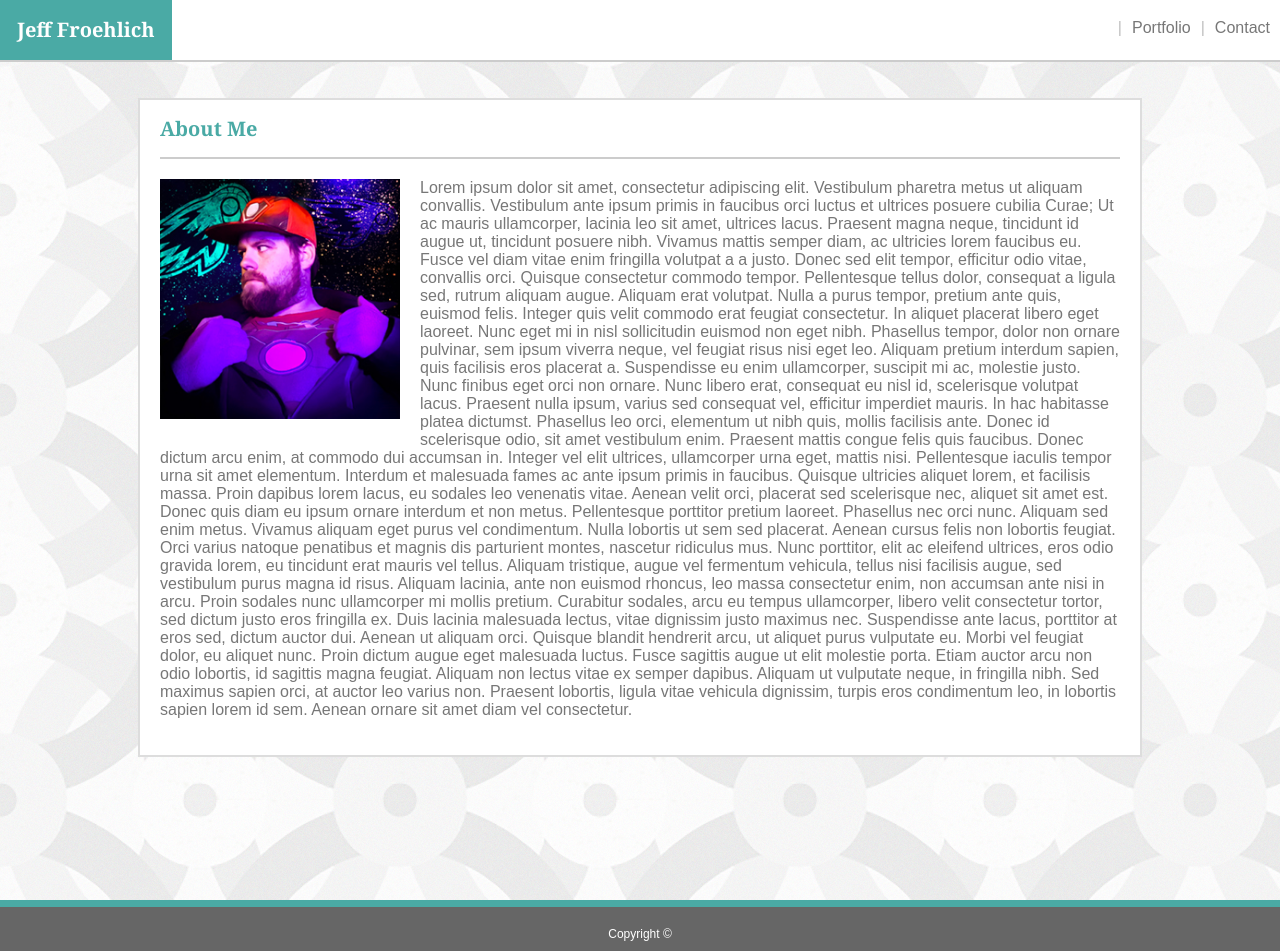
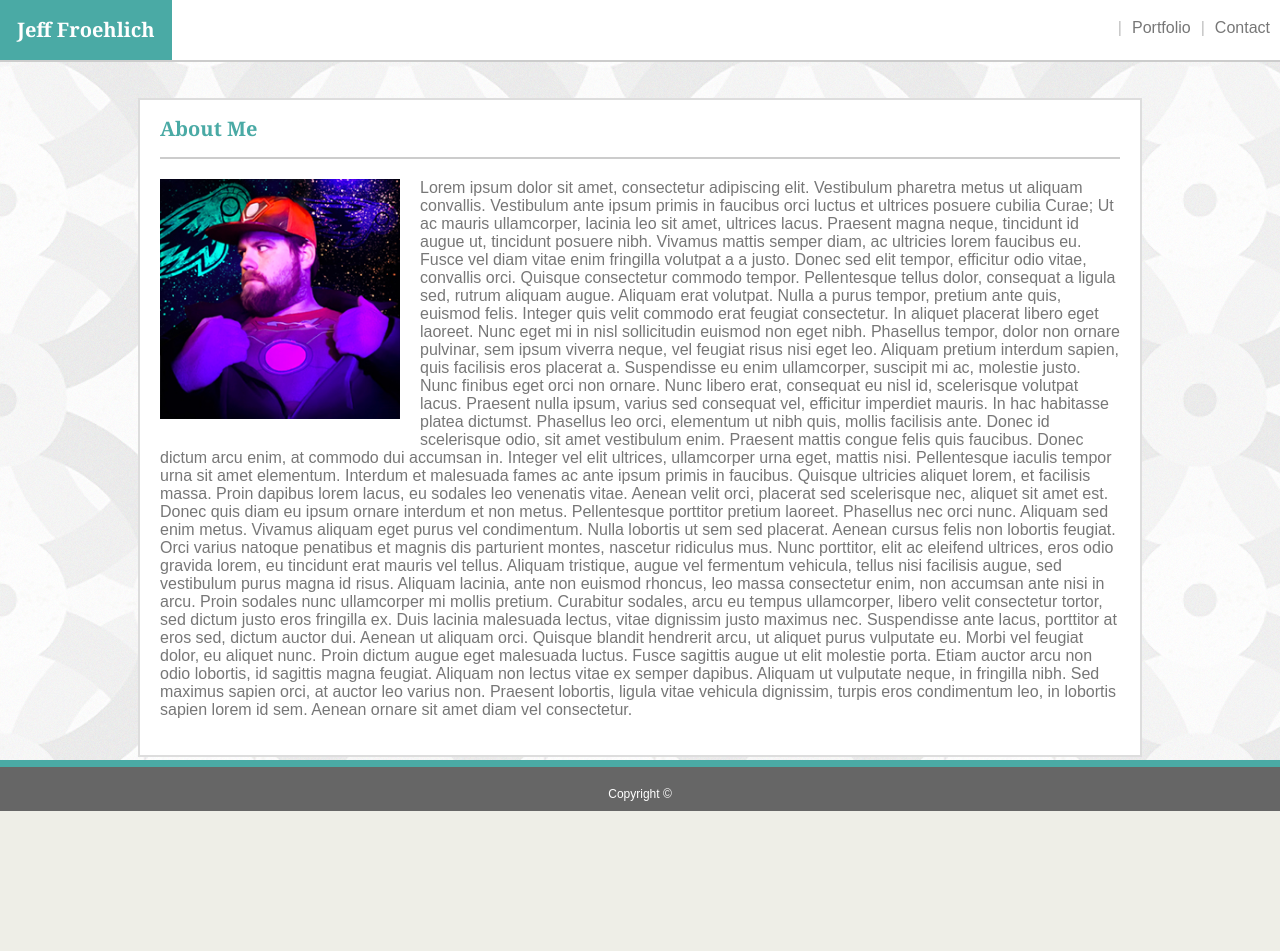
Before and after one commit to jsf5077/Basic-Portfolio, a plain HTML site: page index.html in a window 1280 px wide. After the commit the page ends 811 px from the top, so only its background shows below. Drawn offline with Linux system fonts and the light colour scheme.

Commit message:
editing for the footer. Footer will stick to bottom of viewport unless contacting container above it

```diff
--- a/assets/css/style.css
+++ b/assets/css/style.css
@@ -1,4 +1,6 @@
-
+html {
+    height: 100%;
+}
 /* Header styles /////////////////////////////////////////////////////// */
 
 /* Main Header*/
@@ -81,6 +83,7 @@ li a {
 /* Main Body*/
 body {
     position: relative;
+    min-height: 100%;
     color:  #777777;
     font-family: 'Arial', 'Helvetica Neue', Helvetica, sans-serif;
     background: url("../images/background.png");
@@ -212,7 +215,9 @@ h3 {
 
 /* Setup to fix footer to the bottom */
 footer {
-    position: relative;
-    height: 24.3vh;
+    position: absolute;
+    left: 0;
+    bottom: 0;
+    width: 100%;
 
 }
```
Also changed, not shown: contact.html (+3 -1 lines), index.html (+3 -1 lines), portfolio.html (+3 -0 lines).
